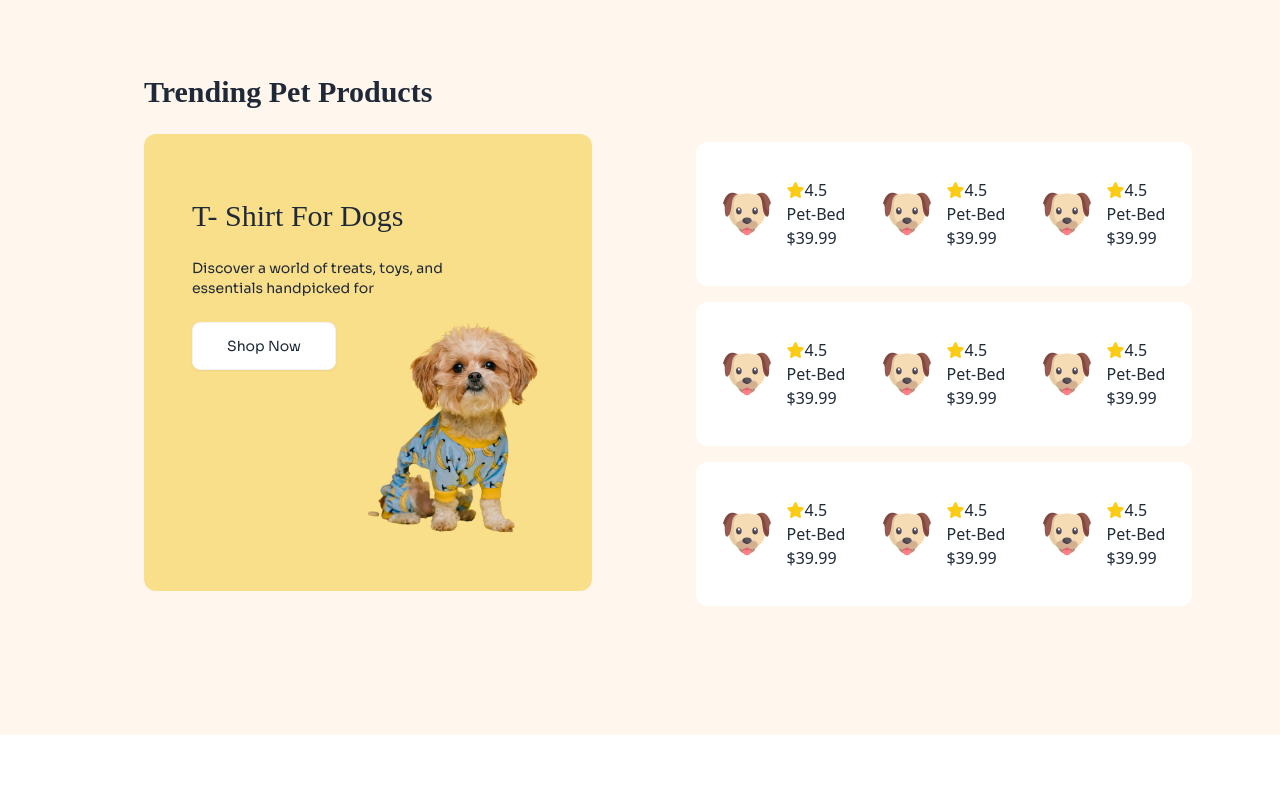
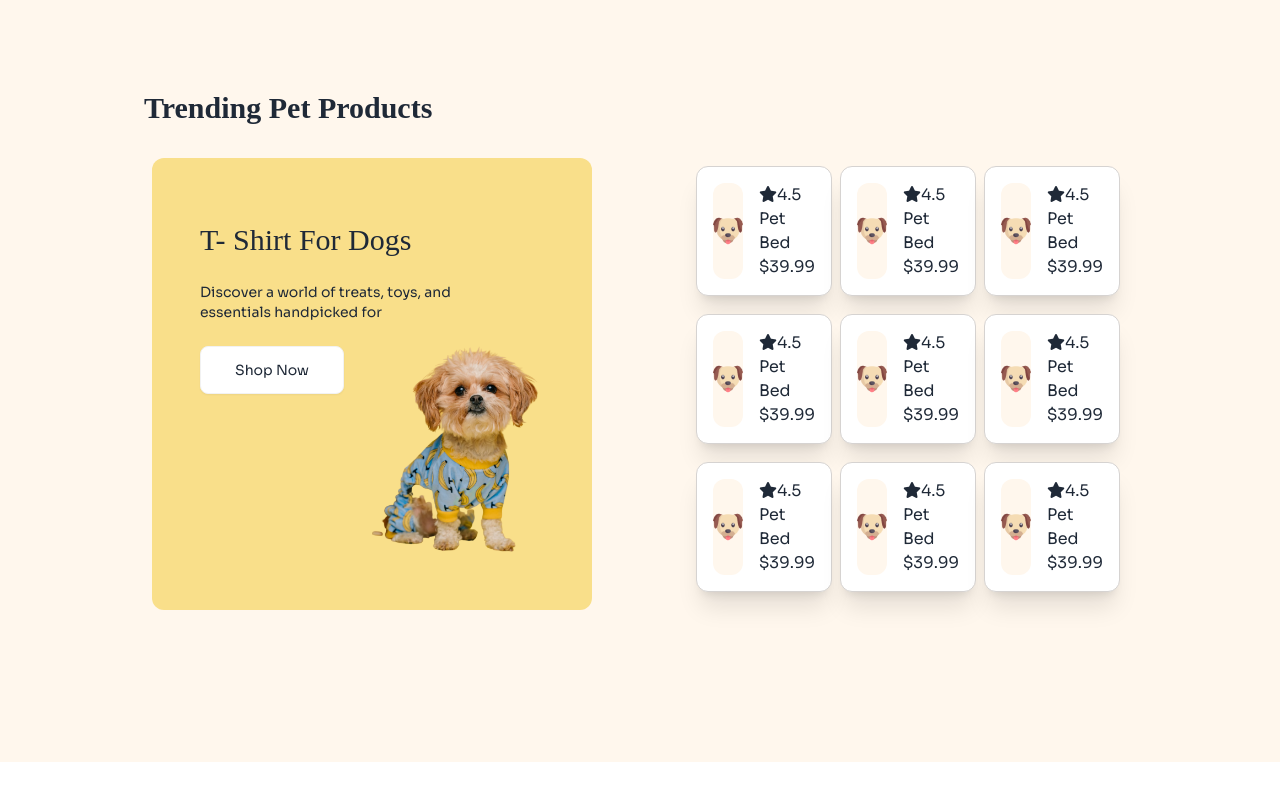
Before and after one commit to rantu01/pet-shop, a plain HTML site: page index.html in a window 1280 px wide. Shown: the part 1558-2358 px from the top of the page. Drawn offline with nearby package versions, Linux system fonts and the light colour scheme; a web font is replaced by a local one.

Commit message:
product section done

```diff
--- a/index.html
+++ b/index.html
@@ -96,9 +96,11 @@
 
                 <!-- <div class=" text-start"> -->
                 <div class="flex-start -top-16 left-2 absolute md:top-0 md:left-0 md:space-y-10">
-                        <h1 class="md:text-6xl font-bold adlam-display-regular">Pamper Your Pet, <br> Because They Deserve <br> the Bes</h1>
+                    <h1 class="md:text-6xl font-bold adlam-display-regular">Pamper Your Pet, <br> Because They Deserve
+                        <br> the Bes</h1>
                     <p class=" text-xs md:text-2xl  mb-5 sora-rantu">
-                            Discover a world of treats, toys, and essentials handpicked for <br> your furry friends. Shop now and make tails wag with joy!
+                        Discover a world of treats, toys, and essentials handpicked for <br> your furry friends. Shop
+                        now and make tails wag with joy!
                     </p>
                     <button class="btn sora-rantu bg-yellow-400 color-black">Find a pet</button>
                 </div>
@@ -114,15 +116,13 @@
         <section class=" mt-6 md:mt-24 container mx-auto ">
             <h1 class=" md:text-3xl font-bold adlam-display-regular mb-5">Browse By Categories</h1>
 
-            <div class="grid grid-cols-2 md:grid-cols-6 gap-16 justify-items-center" >
+            <div class="p-2 grid grid-cols-2 md:grid-cols-6 md:gap-16 gap-2 md:justify-items-center">
 
 
                 <div class="md:w-64 w-3xs">
                     <div class="card bg-yellow-200 shadow-xl md:mt-6">
                         <figure class="px-10 pt-10">
-                          <img
-                            src="c1-assets/dog-cartoon.png"
-                            alt="Shoes"
+                            <img src="c1-assets/dog-cartoon.png" alt="Shoes"
                                 class="rounded-full bg-white border-white border-8" />
                         </figure>
                         <div class="card-body items-center text-center">
@@ -135,9 +135,7 @@
                 <div class="md:w-64 w-3xs">
                     <div class="card bg-yellow-200 shadow-xl md:mt-6">
                         <figure class="px-10 pt-10">
-                          <img
-                            src="c1-assets/fish-cartoon.png"
-                            alt="Shoes"
+                            <img src="c1-assets/fish-cartoon.png" alt="Shoes"
                                 class="rounded-full bg-white border-white border-8" />
                         </figure>
                         <div class="card-body items-center text-center">
@@ -150,9 +148,7 @@
                 <div class="md:w-64 w-3xs">
                     <div class="card bg-yellow-200 shadow-xl md:mt-6">
                         <figure class="px-10 pt-10">
-                          <img
-                            src="c1-assets/cat-cartoon.png"
-                            alt="Shoes"
+                            <img src="c1-assets/cat-cartoon.png" alt="Shoes"
                                 class="rounded-full bg-white border-white border-8" />
                         </figure>
                         <div class="card-body items-center text-center">
@@ -165,9 +161,7 @@
                 <div class="md:w-64 w-3xs">
                     <div class="card bg-yellow-200 max-w-xs shadow-xl md:mt-6">
                         <figure class="px-10 pt-10">
-                          <img
-                            src="c1-assets/bird-cartoon.png"
-                            alt="Shoes"
+                            <img src="c1-assets/bird-cartoon.png" alt="Shoes"
                                 class="rounded-full bg-white border-white border-8" />
                         </figure>
                         <div class="card-body items-center text-center">
@@ -180,9 +174,7 @@
                 <div class="md:w-64 w-3xs">
                     <div class="card bg-yellow-200 max-w-xs shadow-xl md:mt-6">
                         <figure class="px-10 pt-10">
-                          <img
-                            src="c1-assets/dog-cartoon.png"
-                            alt="Shoes"
+                            <img src="c1-assets/dog-cartoon.png" alt="Shoes"
                                 class="rounded-full bg-white border-white border-8" />
                         </figure>
                         <div class="card-body items-center text-center">
@@ -195,9 +187,7 @@
                 <div class="md:w-64 w-3xs">
                     <div class="card bg-yellow-200 max-w-xs shadow-xl md:mt-6">
                         <figure class="px-10 pt-10">
-                          <img
-                            src="c1-assets/rabbit-cartoon.png"
-                            alt="Shoes"
+                            <img src="c1-assets/rabbit-cartoon.png" alt="Shoes"
                                 class="rounded-full bg-white border-white border-8" />
                         </figure>
                         <div class="card-body items-center text-center">
@@ -214,14 +204,17 @@
 
 
 
-        <section class="bg-orange-50 md:mt-24 p-36 mb-24">
+        <section class="bg-orange-50 md:mt-24 md:p-36 mb-24 w-auto ">
 
-            <div class="flex container mx-auto mt-24 items-center "> <h1 class="font-bold adlam-display-regular md:text-3xl my-6">Trending Pet Products</h1></div>
+            <div class="flex container mx-auto md:mt-24 md:items-center ">
+                <h1 class="font-bold adlam-display-regular md:text-3xl my-6">Trending Pet Products</h1>
+            </div>
 
-            <div class="container mx-auto rounded-xl grid grid-cols-2 md:grid-cols-2 gap-24 justify-center">
-                <div class="box bg-base-100 bg-[#F9DF8A] p-12 pt-16 rounded-xl space-y-6">
-                    <h1 class="adlam-display-regular text-3xl">T- Shirt For Dogs</h1>
-                    <p class="sora-rantu md:text-sm text-2xl">Discover a world of treats, toys, and <br> essentials handpicked for </p>
+            <div class="container mx-auto rounded-xl grid grid-cols-1 md:grid-cols-2 md:gap-24 justify-center p-2">
+                <div class="box bg-base-100 bg-[#F9DF8A] md:p-12 md:pt-16 rounded-xl space-y-6 p-2">
+                    <h1 class="adlam-display-regular md:text-3xl">T- Shirt For Dogs</h1>
+                    <p class="sora-rantu md:text-sm md:text-2xl">Discover a world of treats, toys, and <br> essentials
+                        handpicked for </p>
                     <div class="grid grid-cols-2">
                         <button class="btn bg-white sora-rantu h-2 w-36"> Shop Now </button>
                         <img src="c1-assets/cute-pet-mid.png" alt="">
@@ -229,96 +222,101 @@
                 </div>
 
 
-                <div class="grid md:grid-cols-3 grid-cols-2 gap-x-12 gap-y-4 p-2 w-full h-44">
-                    <div  class="flex bg-white justify-center gap-4 items-center w-44 h-36 rounded-xl ">
-                        <div class="">
-                            <img src="c1-assets/dog-cartoon.png" alt="">
+                <div class="grid md:grid-cols-3 grid-cols-2 p-2 md:gap-2 gap-2 sora-rantu">
+
+                    <div class="flex items-center bg-white shadow-xl rounded-xl px-4  py-4 md:max-w-max md:max-h-max gap-4 border border-stone-300 ">
+                        <div class="w-28 h-24 bg-orange-50 flex justify-center items-center rounded-xl">
+                            <img class="" src="c1-assets/dog-cartoon.png" alt="">
                         </div>
-                        <div>
-                            <i class="fa-solid fa-star text-yellow-400"></i>4.5
-                            <h1>Pet-Bed</h1>
-                            <p>$39.99</p>
+                        <div class=" gap-2">
+                            <p class=""><i class="fa-solid fa-star"></i>4.5</p>
+                            <h1>Pet Bed</h1>
+                            <h3>$39.99</h3>
                         </div>
                     </div>
-                    <div class="flex bg-white justify-center gap-4 items-center w-44 h-36 rounded-xl">
-                        <div>
-                            <img src="c1-assets/dog-cartoon.png" alt="">
+                    <div class="flex items-center bg-white shadow-xl rounded-xl px-4  py-4 max-w-max max-h-max gap-4 border border-stone-300 ">
+                        <div class="w-28 h-24 bg-orange-50 flex justify-center items-center rounded-xl">
+                            <img class="" src="c1-assets/dog-cartoon.png" alt="">
                         </div>
-                        <div>
-                            <i class="fa-solid fa-star text-yellow-400"></i>4.5
-                            <h1>Pet-Bed</h1>
-                            <p>$39.99</p>
+                        <div class="">
+                            <p class=""><i class="fa-solid fa-star"></i>4.5</p>
+                            <h1>Pet Bed</h1>
+                            <h3>$39.99</h3>
                         </div>
                     </div>
-                    <div class="flex bg-white justify-center gap-4 items-center w-44 h-36 rounded-xl">
-                        <div>
-                            <img src="c1-assets/dog-cartoon.png" alt="">
+                    <div class="flex items-center bg-white shadow-xl rounded-xl px-4  py-4 max-w-max max-h-max gap-4 border border-stone-300 ">
+                        <div class="w-28 h-24 bg-orange-50 flex justify-center items-center rounded-xl">
+                            <img class="" src="c1-assets/dog-cartoon.png" alt="">
                         </div>
-                        <div>
-                            <i class="fa-solid fa-star text-yellow-400"></i>4.5
-                            <h1>Pet-Bed</h1>
-                            <p>$39.99</p>
+                        <div class="">
+                            <p class=""><i class="fa-solid fa-star"></i>4.5</p>
+                            <h1>Pet Bed</h1>
+                            <h3>$39.99</h3>
                         </div>
                     </div>
-                    <div class="flex bg-white justify-center gap-4 items-center w-44 h-36 rounded-xl">
-                        <div>
-                            <img src="c1-assets/dog-cartoon.png" alt="">
+                    <div class="flex items-center bg-white shadow-xl rounded-xl px-4  py-4 max-w-max max-h-max gap-4 border border-stone-300 ">
+                        <div class="w-28 h-24 bg-orange-50 flex justify-center items-center rounded-xl">
+                            <img class="" src="c1-assets/dog-cartoon.png" alt="">
                         </div>
-                        <div>
-                            <i class="fa-solid fa-star text-yellow-400"></i>4.5
-                            <h1>Pet-Bed</h1>
-                            <p>$39.99</p>
+                        <div class="">
+                            <p class=""><i class="fa-solid fa-star"></i>4.5</p>
+                            <h1>Pet Bed</h1>
+                            <h3>$39.99</h3>
                         </div>
                     </div>
-                    <div class="flex bg-white justify-center gap-4 items-center w-44 h-36 rounded-xl">
-                        <div>
-                            <img src="c1-assets/dog-cartoon.png" alt="">
+                    <div class="flex items-center bg-white shadow-xl rounded-xl px-4  py-4 max-w-max max-h-max gap-4 border border-stone-300 ">
+                        <div class="w-28 h-24 bg-orange-50 flex justify-center items-center rounded-xl">
+                            <img class="" src="c1-assets/dog-cartoon.png" alt="">
                         </div>
-                        <div>
-                            <i class="fa-solid fa-star text-yellow-400"></i>4.5
-                            <h1>Pet-Bed</h1>
-                            <p>$39.99</p>
+                        <div class="">
+                            <p class=""><i class="fa-solid fa-star"></i>4.5</p>
+                            <h1>Pet Bed</h1>
+                            <h3>$39.99</h3>
                         </div>
                     </div>
-                    <div class="flex bg-white justify-center gap-4 items-center w-44 h-36 rounded-xl">
-                        <div>
-                            <img src="c1-assets/dog-cartoon.png" alt="">
+                    <div class="flex items-center bg-white shadow-xl rounded-xl px-4  py-4 max-w-max max-h-max gap-4 border border-stone-300 ">
+                        <div class="w-28 h-24 bg-orange-50 flex justify-center items-center rounded-xl">
+                            <img class="" src="c1-assets/dog-cartoon.png" alt="">
                         </div>
-                        <div>
-                            <i class="fa-solid fa-star text-yellow-400"></i>4.5
-                            <h1>Pet-Bed</h1>
-                            <p>$39.99</p>
+                        <div class="">
+                            <p class=""><i class="fa-solid fa-star"></i>4.5</p>
+                            <h1>Pet Bed</h1>
+                            <h3>$39.99</h3>
                         </div>
                     </div>
-                    <div class="flex bg-white justify-center gap-4 items-center w-44 h-36 rounded-xl">
-                        <div>
-                            <img src="c1-assets/dog-cartoon.png" alt="">
+                    <div class="flex items-center bg-white shadow-xl rounded-xl px-4  py-4 max-w-max max-h-max gap-4 border border-stone-300 ">
+                        <div class="w-28 h-24 bg-orange-50 flex justify-center items-center rounded-xl">
+                            <img class="" src="c1-assets/dog-cartoon.png" alt="">
                         </div>
-                        <div>
-                            <i class="fa-solid fa-star text-yellow-400"></i>4.5
-                            <h1>Pet-Bed</h1>
-                            <p>$39.99</p>
+                        <div class="">
+                            <p class=""><i class="fa-solid fa-star"></i>4.5</p>
+                            <h1>Pet Bed</h1>
+                            <h3>$39.99</h3>
                         </div>
                     </div>
-                    <div class="flex bg-white justify-center gap-4 items-center w-44 h-36 rounded-xl">
-                        <div>
-                            <img src="c1-assets/dog-cartoon.png" alt="">
+                    <div class="flex items-center bg-white shadow-xl rounded-xl px-4  py-4 max-w-max max-h-max gap-4 border border-stone-300 ">
+                        <div class="w-28 h-24 bg-orange-50 flex justify-center items-center rounded-xl">
+                            <img class="" src="c1-assets/dog-cartoon.png" alt="">
                         </div>
-                        <div>
-                            <i class="fa-solid fa-star text-yellow-400"></i>4.5
-                            <h1>Pet-Bed</h1>
-                            <p>$39.99</p>
+                        <div class="">
+                            <p class=""><i class="fa-solid fa-star"></i>4.5</p>
+                            <h1>Pet Bed</h1>
+                            <h3>$39.99</h3>
                         </div>
                     </div>
-                    <div class="flex bg-white justify-center gap-4 items-center w-44 h-36 rounded-xl">
-                        <div>
-                            <img src="c1-assets/dog-cartoon.png" alt="">
+                    <div class="flex items-center bg-white shadow-xl rounded-xl px-4  py-4 max-w-max max-h-max gap-4 border border-stone-300 ">
+                        <div class="w-28 h-24 bg-orange-50 flex justify-center items-center rounded-xl">
+                            <img class="" src="c1-assets/dog-cartoon.png" alt="">
                         </div>
-                        <div>
-                            <i class="fa-solid fa-star text-yellow-400"></i>4.5
-                            <h1>Pet-Bed</h1>
-                            <p>$39.99</p>
+                        <div class="">
+                            <p class=""><i class="fa-solid fa-star"></i>4.5</p>
+                            <h1>Pet Bed</h1>
+                            <h3>$39.99</h3>
                         </div>
+                    </div>
+
+
+
                 </div>
             </div>
 
```
Lines whose indentation alone changed are shown as unchanged.
